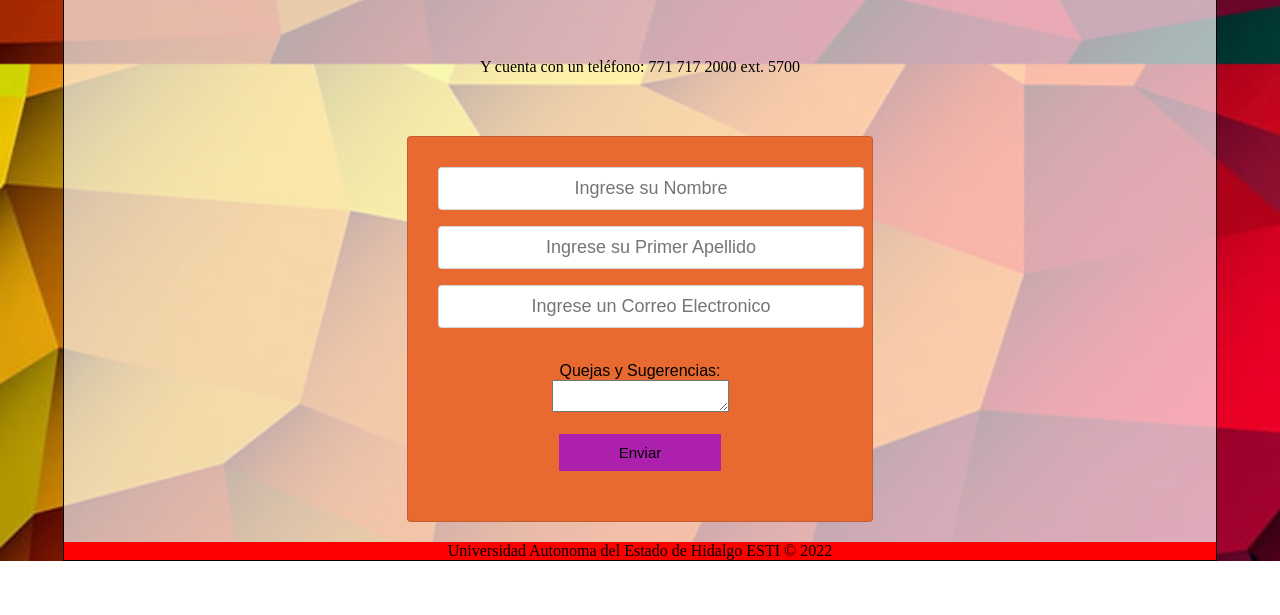
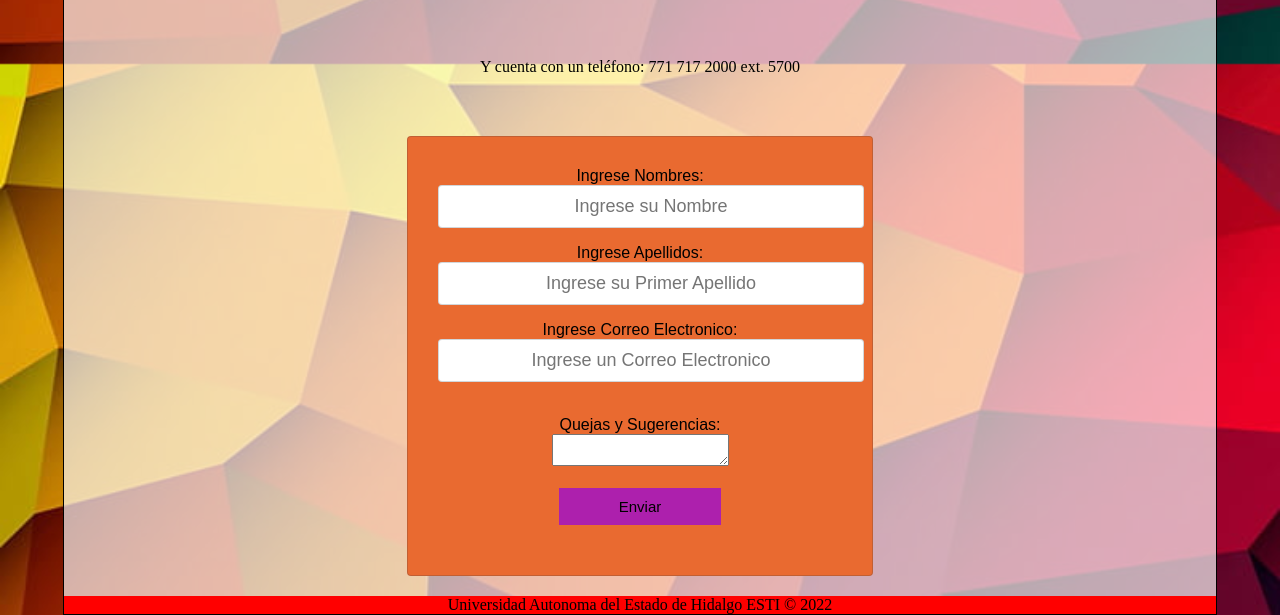
Before and after one commit to Accelerator93/UAEH, a plain HTML site: page pages/contacto.html in a window 1280 px wide. Shown: the part 736-1351 px from the top of the page. Before the commit the page ends 1297 px from the top, so only its background shows below. Drawn offline with Linux system fonts and the light colour scheme.

Commit message:
Correccion

```diff
--- a/pages/contacto.html
+++ b/pages/contacto.html
@@ -32,12 +32,13 @@ Y cuenta con un teléfono: 771 717 2000 ext. 5700
 </p>
 
     <section class="form-register">
+        <label for="msg">Ingrese Nombres:</label><br>
         <input class="controls" type="text" id="name" name="user_name" placeholder="Ingrese su Nombre">
         <br>
-
+        <label for="msg">Ingrese Apellidos:</label><br>
         <input class="controls" type="text" id="name" name="user_name" placeholder="Ingrese su Primer Apellido">
         <br>
-
+        <label for="msg">Ingrese Correo Electronico:</label><br>
         <input class="controls" type="email" id="mail" name="user_mail" placeholder="Ingrese un Correo Electronico">
         <br>
         <br>
```
